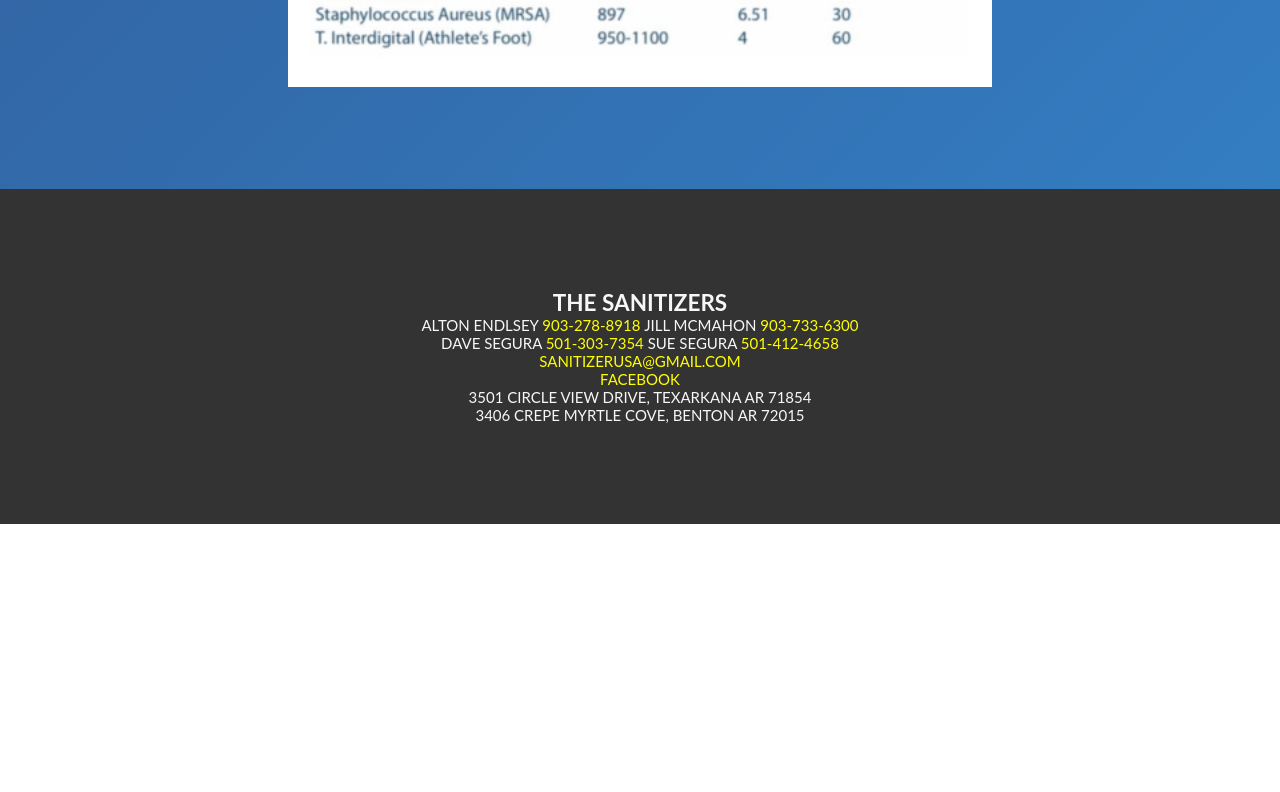
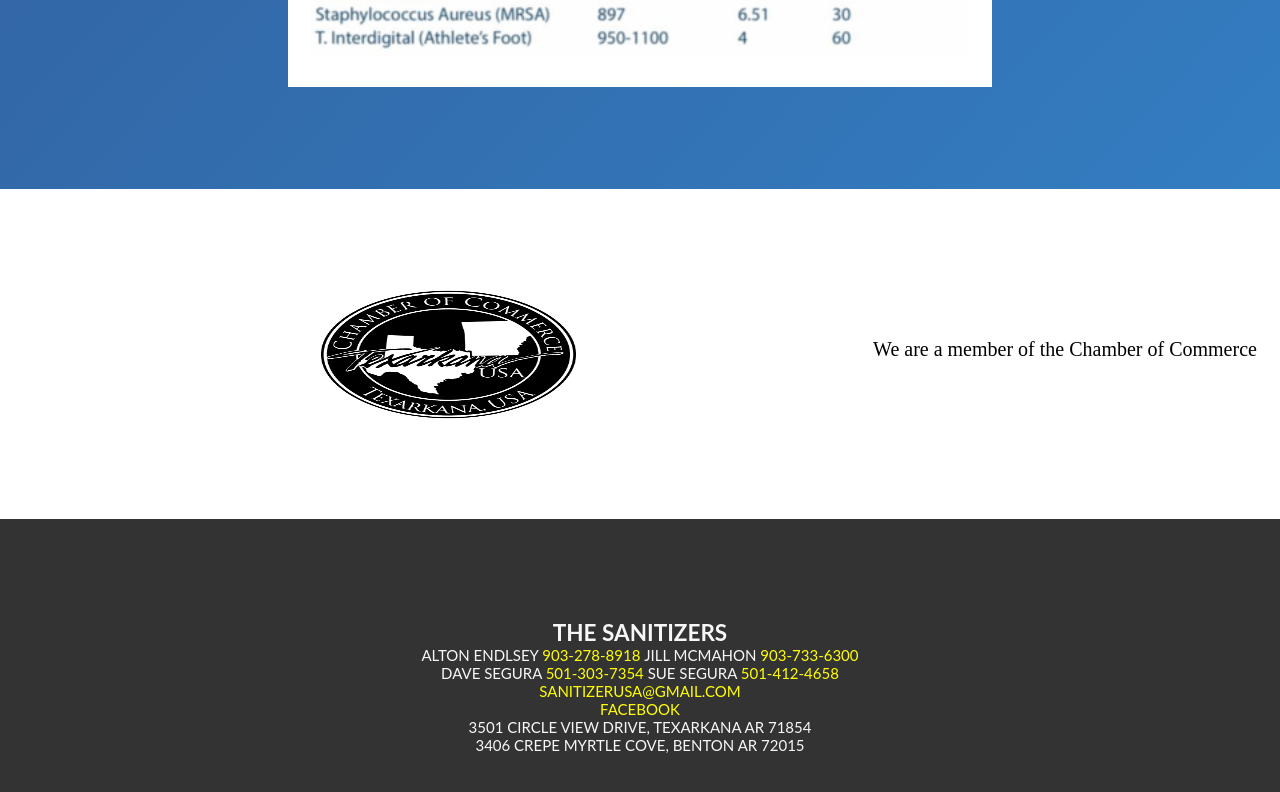
Before and after one commit to nealthom/thesanitizers, a website: page index.html in a window 1280 px wide. Shown: the part 3104-3896 px from the top of the page. Before the commit the page ends 3628 px from the top, so only its background shows below. Drawn offline with Linux system fonts and the light colour scheme.

Commit message:
added chamber of commerce and styling

```diff
--- a/index.html
+++ b/index.html
@@ -58,11 +58,24 @@
           </div>
         </div>
       </section>
+      <div class="coc">
+        <div class="img-container">
+          <img
+            src="/img/coc.png"
+            alt="chamber of commerce member"
+            class="coc-image"
+          />
+        </div>
 
+        <div class="coc-container-p">
+          <p class="coc-p">We are a member of the Chamber of Commerce</p>
+        </div>
+      </div>
       <footer class="footer u-center-text">
         <h2 class="heading-secondary--footer">
           THE Sanitizers
         </h2>
+
         <p>
           Alton Endlsey <a class="tel" href="tel:9032788918">903-278-8918</a>
           <span>
--- a/styles.css
+++ b/styles.css
@@ -112,6 +112,34 @@
   width: 85vw;
 }
 
+.coc {
+  display: flex;
+  flex-direction: column;
+  justify-content: space-around;
+}
+
+.img-container {
+  display: flex;
+  flex-direction: row;
+  justify-content: center;
+}
+
+.coc-image {
+  width: 30%;
+  height: 30%;
+}
+
+.coc-container-p {
+  display: flex;
+  flex-direction: row;
+  justify-content: center;
+  font-size: 1.5rem;
+  padding-bottom: 1rem;
+}
+.coc-p {
+  float: right;
+}
+
 /* footer */
 .footer {
   background-color: #333;
@@ -197,6 +225,27 @@
   .about-image {
     width: 55vw;
   }
+  .coc {
+    display: flex;
+    flex-direction: row;
+    justify-content: center;
+  }
+
+  .img-container {
+    flex-direction: column;
+    align-items: center;
+  }
+  .coc-image {
+    width: 30%;
+    height: 50%;
+  }
+
+  .coc-container-p {
+    display: flex;
+    flex-direction: column;
+    justify-content: center;
+    font-size: 2rem;
+  }
 }
 
 @media (min-width: 1200px) {
```
Also changed, not shown: img/coc.png (added).
